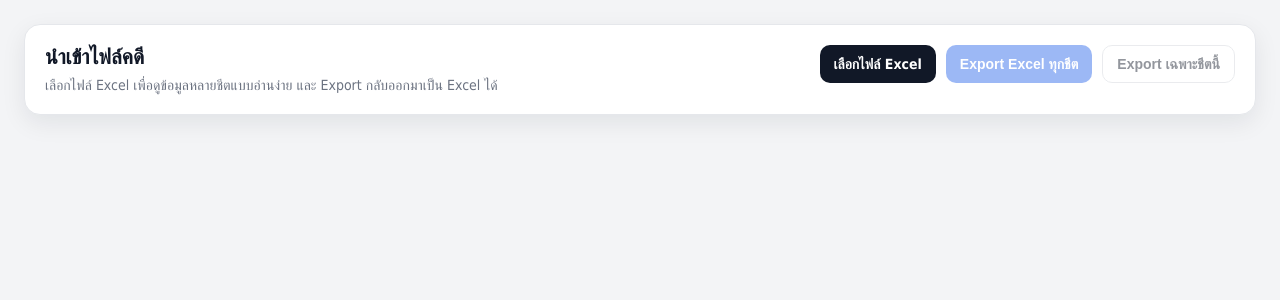
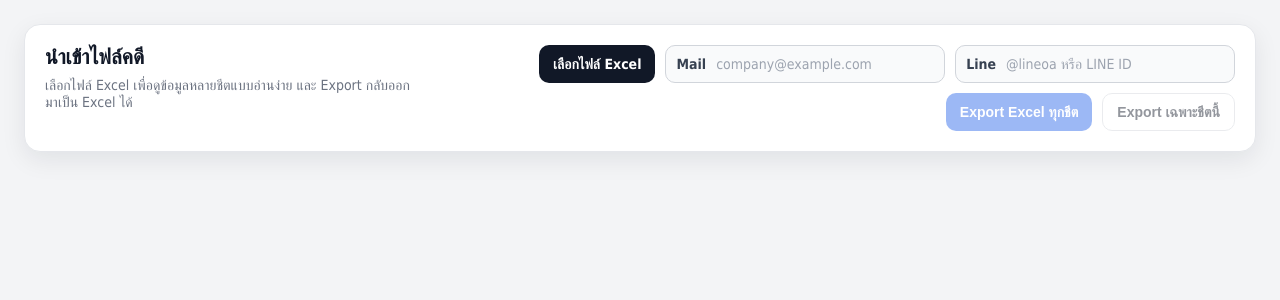
Before and after one commit to game00585-star/-, a React (Create React App) app: page / in a window 1280 px wide. Shown: the top 300 px of the page. Built offline with nearby package versions, Linux system fonts and the light colour scheme.

Commit message:
Add files via upload

```diff
--- a/src/App.css
+++ b/src/App.css
@@ -52,6 +52,35 @@ body {
 .case-primary-button { background: #2563eb; color: #ffffff; }
 .case-secondary-button { border: 1px solid #d1d5db; background: #ffffff; color: #111827; }
 .case-primary-button:disabled, .case-secondary-button:disabled { cursor: not-allowed; opacity: 0.45; }
+
+.case-contact-field {
+  display: grid;
+  grid-template-columns: auto minmax(170px, 220px);
+  align-items: center;
+  gap: 8px;
+  min-height: 38px;
+  padding: 6px 10px;
+  border: 1px solid #d1d5db;
+  border-radius: 10px;
+  background: #f9fafb;
+  color: #374151;
+  font-weight: 700;
+}
+
+.case-contact-field input {
+  width: 100%;
+  min-width: 0;
+  border: 0;
+  outline: none;
+  background: transparent;
+  color: #111827;
+  font: inherit;
+  font-weight: 400;
+}
+
+.case-contact-field input::placeholder {
+  color: #9ca3af;
+}
 
 .case-file-name { margin-top: 12px; color: #374151; font-size: 14px; }
 
--- a/src/App.js
+++ b/src/App.js
@@ -75,6 +75,46 @@ const convertCellForExport = (cell) => {
   return cell;
 };
 
+const notificationHeaders = ["Mail", "Line"];
+
+const buildRowsForExport = (rows, contactInfo) => {
+  const normalizedRows = normalizeRows(rows);
+  const hasContactInfo = Boolean(contactInfo.mail.trim() || contactInfo.line.trim());
+
+  if (!hasContactInfo) {
+    return normalizedRows.map((row) => row.map(convertCellForExport));
+  }
+
+  const headerRowIndex = findHeaderRowIndex(normalizedRows);
+  const headerRow = normalizedRows[headerRowIndex] || [];
+  const mailCol = headerRow.findIndex((cell) => String(cell).trim().toLowerCase() === "mail");
+  const lineCol = headerRow.findIndex((cell) => String(cell).trim().toLowerCase() === "line");
+  const shouldAppendMail = mailCol < 0;
+  const shouldAppendLine = lineCol < 0;
+
+  return normalizedRows.map((row, rowIndex) => {
+    const nextRow = [...row];
+
+    if (rowIndex === headerRowIndex) {
+      if (shouldAppendMail) nextRow.push(notificationHeaders[0]);
+      if (shouldAppendLine) nextRow.push(notificationHeaders[1]);
+      return nextRow.map(convertCellForExport);
+    }
+
+    if (isRealCaseRow(row, rowIndex, headerRowIndex)) {
+      if (mailCol >= 0) nextRow[mailCol] = contactInfo.mail.trim();
+      if (lineCol >= 0) nextRow[lineCol] = contactInfo.line.trim();
+      if (shouldAppendMail) nextRow.push(contactInfo.mail.trim());
+      if (shouldAppendLine) nextRow.push(contactInfo.line.trim());
+    } else {
+      if (shouldAppendMail) nextRow.push("");
+      if (shouldAppendLine) nextRow.push("");
+    }
+
+    return nextRow.map(convertCellForExport);
+  });
+};
+
 const getColumnWidthFromHeader = (header) => {
   const text = String(header || "");
   if (text === "ที่") return { min: 62, max: 72 };
@@ -110,6 +150,7 @@ export default function App() {
   const [sheets, setSheets] = useState([]);
   const [activeSheet, setActiveSheet] = useState("");
   const [sheetRows, setSheetRows] = useState({});
+  const [contactInfo, setContactInfo] = useState({ mail: "", line: "" });
 
   const rows = sheetRows[activeSheet] || [];
   const headerRowIndex = useMemo(() => findHeaderRowIndex(rows), [rows]);
@@ -174,7 +215,7 @@ export default function App() {
     }
     const workbook = XLSX.utils.book_new();
     sheets.forEach((sheetName) => {
-      const cleanRows = (sheetRows[sheetName] || []).map((row) => row.map(convertCellForExport));
+      const cleanRows = buildRowsForExport(sheetRows[sheetName] || [], contactInfo);
       const worksheet = XLSX.utils.aoa_to_sheet(cleanRows);
       XLSX.utils.book_append_sheet(workbook, worksheet, sheetName.slice(0, 31));
     });
@@ -185,7 +226,7 @@ export default function App() {
   const exportActiveSheet = () => {
     if (!activeSheet) return;
     const workbook = XLSX.utils.book_new();
-    const cleanRows = (sheetRows[activeSheet] || []).map((row) => row.map(convertCellForExport));
+    const cleanRows = buildRowsForExport(sheetRows[activeSheet] || [], contactInfo);
     const worksheet = XLSX.utils.aoa_to_sheet(cleanRows);
     XLSX.utils.book_append_sheet(workbook, worksheet, activeSheet.slice(0, 31));
     XLSX.writeFile(workbook, `${activeSheet}_export.xlsx`);
@@ -220,6 +261,24 @@ export default function App() {
           <label className="case-file-button">
             เลือกไฟล์ Excel
             <input type="file" accept=".xlsx,.xls" onChange={handleFileUpload} />
+          </label>
+          <label className="case-contact-field">
+            <span>Mail</span>
+            <input
+              type="email"
+              value={contactInfo.mail}
+              placeholder="company@example.com"
+              onChange={(event) => setContactInfo((current) => ({ ...current, mail: event.target.value }))}
+            />
+          </label>
+          <label className="case-contact-field">
+            <span>Line</span>
+            <input
+              type="text"
+              value={contactInfo.line}
+              placeholder="@lineoa หรือ LINE ID"
+              onChange={(event) => setContactInfo((current) => ({ ...current, line: event.target.value }))}
+            />
           </label>
           <button className="case-primary-button" onClick={exportExcel} disabled={!sheets.length}>Export Excel ทุกชีต</button>
           <button className="case-secondary-button" onClick={exportActiveSheet} disabled={!activeSheet}>Export เฉพาะชีตนี้</button>
```
Also changed, not shown: 1 other file (tests, documents, lock files or other folders).
